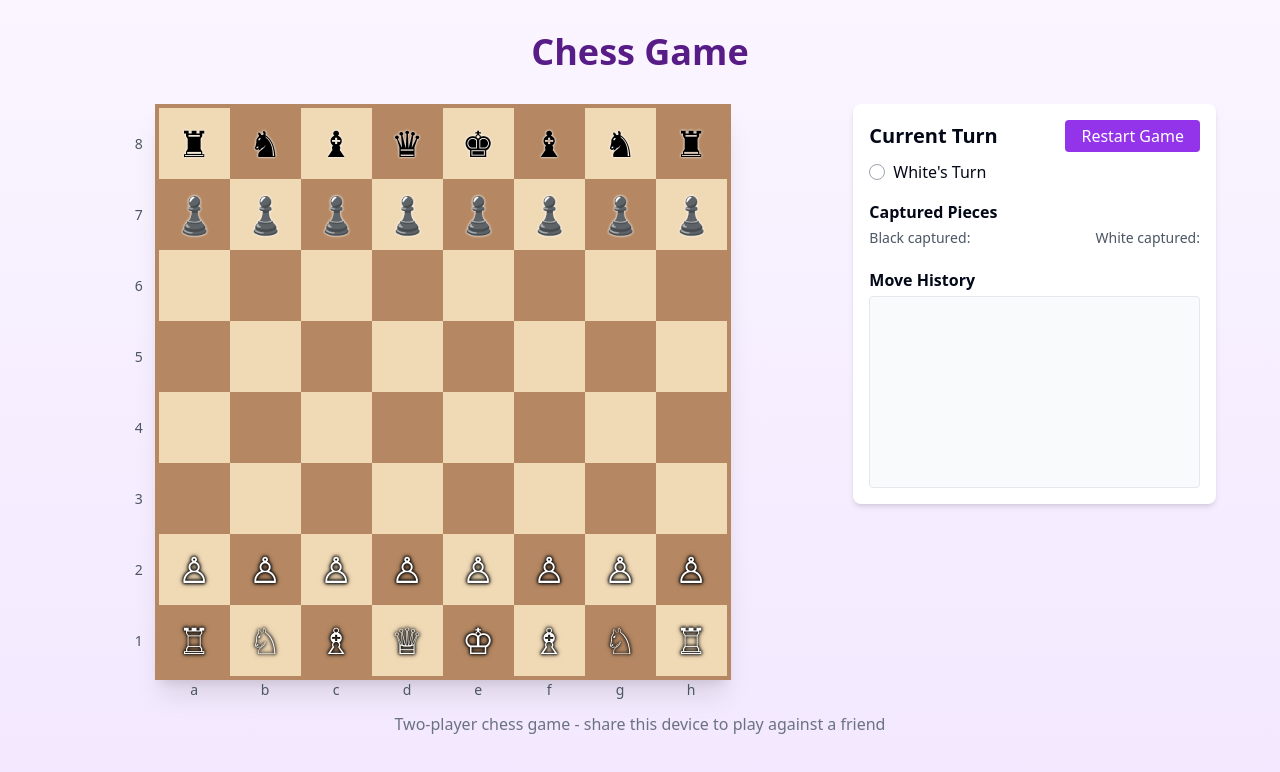
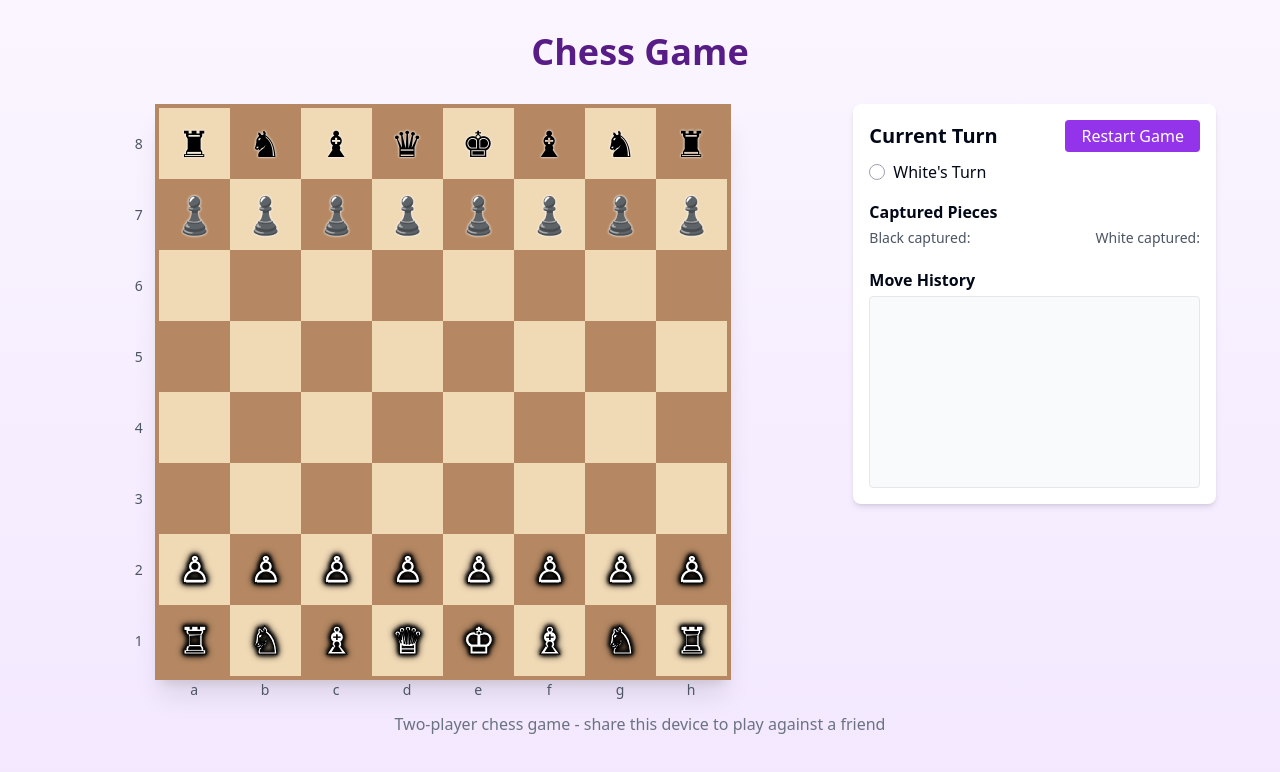
Before and after one commit to Demyke93/chessplayers, a React (Vite) app: page / in a window 1280 px wide. Shown: the top 772 px of the page. Built offline with nearby package versions, Linux system fonts and the light colour scheme.

Commit message:
Fix: White piece color
Change the white pieces to fill the entire piece.

```diff
--- a/src/components/ChessPiece.tsx
+++ b/src/components/ChessPiece.tsx
@@ -50,12 +50,18 @@ const ChessPiece: React.FC<ChessPieceProps> = ({
         touchAction: 'none',
         userSelect: 'none',
         textShadow: piece.color === 'white'
-          ? '0px 0px 3px #000, 0px 0px 3px #000'
+          ? '0px 0px 4px #000, 0px 0px 4px #000, 0px 0px 4px #000'
           : '0px 0px 2px #fff',
         filter: piece.color === 'white'
-          ? 'drop-shadow(0px 0px 2px rgba(0,0,0,0.7))'
+          ? 'drop-shadow(0px 0px 3px rgba(0,0,0,1))'
           : 'drop-shadow(0px 0px 1px rgba(255,255,255,0.5))',
         transform: 'scale(1.0)',
+        // Ensure white pieces are fully opaque with solid fill
+        ...(piece.color === 'white' && {
+          WebkitTextFillColor: '#FFFFFF',
+          WebkitTextStroke: '1px #000',
+          fontWeight: 'bold'
+        })
       }}
     >
       {pieceSymbols[piece.color][piece.type]}
```
